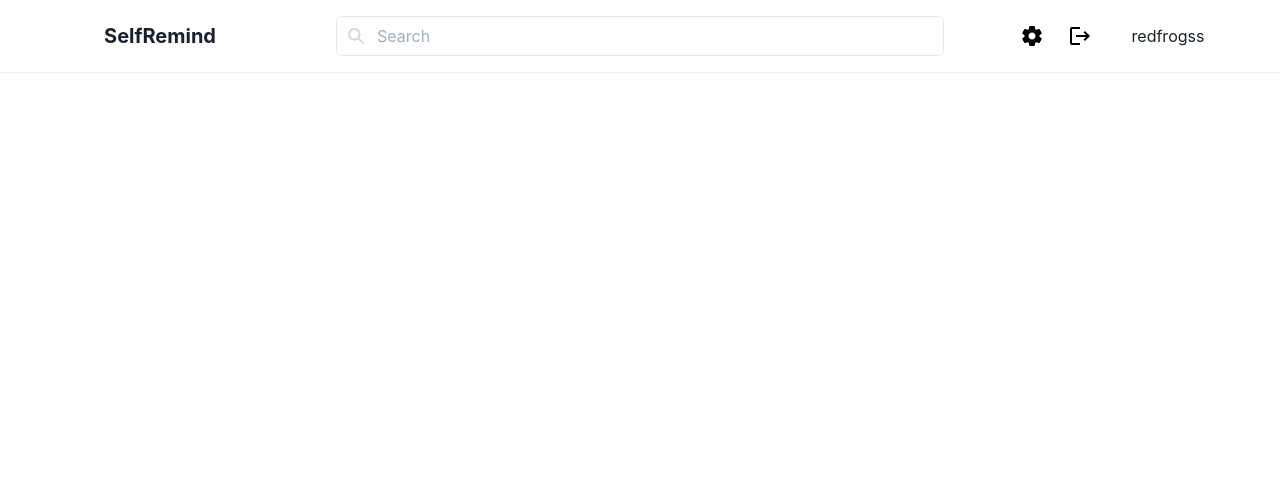
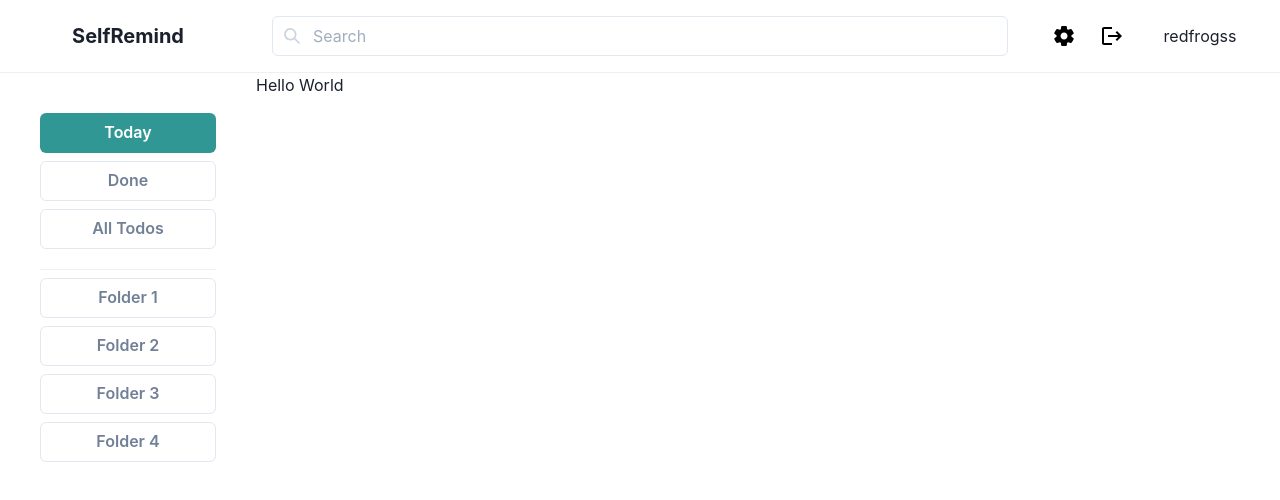
Before and after one commit to redfrogsss/selfremind, a Next.js app: page /home in a window 1280 px wide. Shown: the top 500 px of the page. Built offline with nearby package versions, Linux system fonts and the light colour scheme.

Commit message:
add FoldersPanel Layout

```diff
--- /dev/null
+++ b/components/FoldersPanel.js
@@ -0,0 +1,28 @@
+import { Button, Divider, Stack, Text } from "@chakra-ui/react";
+
+const ActiveButton = (props) => {
+    return (
+        <Button colorScheme="teal">{props.children}</Button>
+    );
+}
+
+const InactiveButton = (props) => {
+    return (
+        <Button variant="outline"><Text color="gray.500">{props.children}</Text></Button>
+    );
+}
+
+export default function FoldersPanel() {
+    return (
+        <Stack w="100%" p={10}>
+            <ActiveButton>Today</ActiveButton>
+            <InactiveButton>Done</InactiveButton>
+            <InactiveButton>All Todos</InactiveButton>
+            <Divider w="100%" h={1} py={1} />
+            <InactiveButton>Folder 1</InactiveButton>
+            <InactiveButton>Folder 2</InactiveButton>
+            <InactiveButton>Folder 3</InactiveButton>
+            <InactiveButton>Folder 4</InactiveButton>
+        </Stack>
+    );
+}
--- a/components/MenuBar.js
+++ b/components/MenuBar.js
@@ -24,13 +24,13 @@ const SettingsIcon = (props) => (
 
 export default function MenuBar() {
     return (
-        <Grid templateColumns='repeat(4, 1fr)'>
+        <Grid templateColumns='repeat(5, 1fr)'>
             <GridItem>
                 <Center h="100%" p={4}>
                     <Text fontSize='xl' as='b'>SelfRemind</Text>
                 </Center>
             </GridItem>
-            <GridItem colSpan="2">
+            <GridItem colSpan="3">
                 <Center p={4}>
                     <SearchBar />
                 </Center>
@@ -56,7 +56,7 @@ export default function MenuBar() {
                     </HStack>
                 </Center>
             </GridItem>
-            <GridItem colSpan="4">
+            <GridItem colSpan="5">
                 <Divider width="100%"></Divider>
             </GridItem>
         </Grid>
--- a/pages/home.js
+++ b/pages/home.js
@@ -1,9 +1,19 @@
 import MenuBar from "../components/MenuBar";
+import { Grid, GridItem } from '@chakra-ui/react'
+import FoldersPanel from "../components/FoldersPanel";
 
 export default function Home() {
     return (
-        <div>
-            <MenuBar></MenuBar>
-        </div>
+        <Grid templateColumns='repeat(5, 1fr)'>
+            <GridItem colSpan={5}>
+                <MenuBar />
+            </GridItem>
+            <GridItem>
+                <FoldersPanel />
+            </GridItem>
+            <GridItem colSpan={4}>
+                Hello World
+            </GridItem>
+        </Grid>
     )
 }
```
